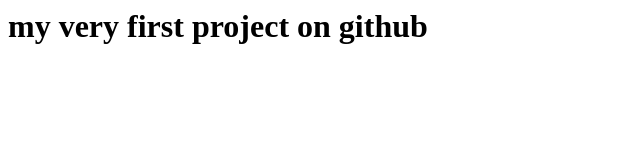
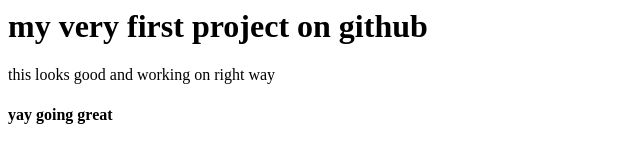
Before and after one commit to chirgm/hello-world, a plain HTML site: page index.html in a window 1280 px wide. Shown: the whole page, without its empty margins (0-640 px from the left). Drawn offline with Linux system fonts and the light colour scheme.

Commit message:
changes made to index.html.

```diff
--- a/index.html
+++ b/index.html
@@ -3,6 +3,8 @@
 <title>MY FIRST REPOSITORY ON GITHUB</title>
 <body>
 <h1>my very first project on github</h1>
+<p>this looks good and working on right way</p>
+<h4>yay going great</h4>
 </body>
 </head>
 </html
```
